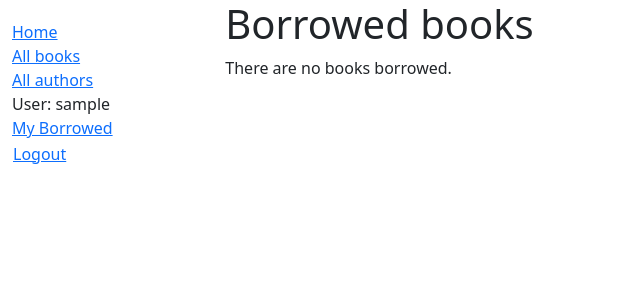
After one commit to CandeAlo/django_local_library, a Django app: page /catalog/mybooks/ in a window 1280 px wide. The commit adds this page. Shown: the top 300 px of the page, without its empty margins (0-640 px from the left). Run offline with Django 4.2, Linux system fonts and the light colour scheme; the visitor is signed in with stand-in values (Sample User, id 1); data that the repository does not hold is empty.

Commit message:
my borrowed

```diff
--- a/locallibrary/catalog/admin.py
+++ b/locallibrary/catalog/admin.py
@@ -40,7 +40,7 @@ class BookInstanceAdmin(admin.ModelAdmin):
             'fields': ('book', 'imprint', 'id')
         }),
         ('Availability', {
-            'fields': ('status', 'due_back')
+            'fields': ('status', 'due_back', 'borrower')
         }),
     )
 
--- a/locallibrary/catalog/static/css/styles.css
+++ b/locallibrary/catalog/static/css/styles.css
@@ -2,4 +2,12 @@
         margin-top: 20px;
         padding: 0;
         list-style: none;
-      }
+}
+
+#logout-form {
+  display: inline;
+}
+#logout-form button {
+  padding: 0;
+  margin: 0;
+}
--- a/locallibrary/catalog/templates/base_generic.html
+++ b/locallibrary/catalog/templates/base_generic.html
@@ -23,7 +23,23 @@
               <li><a href="{% url 'index' %}">Home</a></li>
               <li><a href="{% url 'books' %}">All books</a></li>
               <li><a href="{% url 'authors' %}">All authors</a></li>
+
+              {% if user.is_authenticated %}
+              <li>User: {{ user.get_username }}</li>
+
+              <li><a href="{% url 'my-borrowed' %}">My Borrowed</a></li>
+
+              <li>
+                <form id="logout-form" method="post" action="{% url 'logout' %}">
+                  {% csrf_token %}
+                  <button type="submit" class="btn btn-link">Logout</button>
+                  </form>
+                </li>
+              {% else %}
+                <li><a href="{% url 'login' %}?next={{ request.path }}">Login</a></li>
+              {% endif %}
             </ul>
+
           {% endblock %}
         </div>
         <div class="col-sm-10 ">
--- /dev/null
+++ b/locallibrary/catalog/templates/catalog/bookinstance_list_borrowed_user.html
@@ -0,0 +1,19 @@
+{% extends "base_generic.html" %}
+
+{% block content %}
+    <h1>Borrowed books</h1>
+
+    {% if bookinstance_list %}
+    <ul>
+
+      {% for bookinst in bookinstance_list %}
+      <li class="{% if bookinst.is_overdue %}text-danger{% endif %}">
+        <a href="{% url 'book-detail' bookinst.book.pk %}">{{ bookinst.book.title }}</a> ({{ bookinst.due_back }})
+      </li>
+      {% endfor %}
+    </ul>
+
+    {% else %}
+      <p>There are no books borrowed.</p>
+    {% endif %}
+{% endblock %}
--- a/locallibrary/catalog/urls.py
+++ b/locallibrary/catalog/urls.py
@@ -7,4 +7,5 @@ urlpatterns = [
     path('book/<int:pk>', views.BookDetailView.as_view(), name='book-detail'),
     path('authors/', views.AuthorListView.as_view(), name='authors'),
     path('author/<int:pk>', views.AuthorDetailView.as_view(), name='author-detail'),
+     path('mybooks/', views.LoanedBooksByUserListView.as_view(), name='my-borrowed'),
 ]
--- a/locallibrary/catalog/views.py
+++ b/locallibrary/catalog/views.py
@@ -54,3 +54,18 @@ class AuthorListView(generic.ListView):
 
 class AuthorDetailView(generic.DetailView):
     model = Author
+
+from django.contrib.auth.mixins import LoginRequiredMixin
+
+class LoanedBooksByUserListView(LoginRequiredMixin,generic.ListView):
+    """Generic class-based view listing books on loan to current user."""
+    model = BookInstance
+    template_name = 'catalog/bookinstance_list_borrowed_user.html'
+    paginate_by = 10
+
+    def get_queryset(self):
+        return (
+            BookInstance.objects.filter(borrower=self.request.user)
+            .filter(status__exact='o')
+            .order_by('due_back')
+        )
--- a/locallibrary/locallibrary/settings.py
+++ b/locallibrary/locallibrary/settings.py
@@ -162,3 +162,5 @@ CSRF_TRUSTED_ORIGINS = ['https://CandeAlo.pythonanywhere.com']
 
 # Redirect to home URL after login (Default redirects to /accounts/profile/)
 LOGIN_REDIRECT_URL = '/'
+
+EMAIL_BACKEND = 'django.core.mail.backends.console.EmailBackend'
```
Also changed, not shown: locallibrary/catalog/models.py (+12 -0 lines), locallibrary/catalog/migrations/0007_bookinstance_borrower.py (added).
